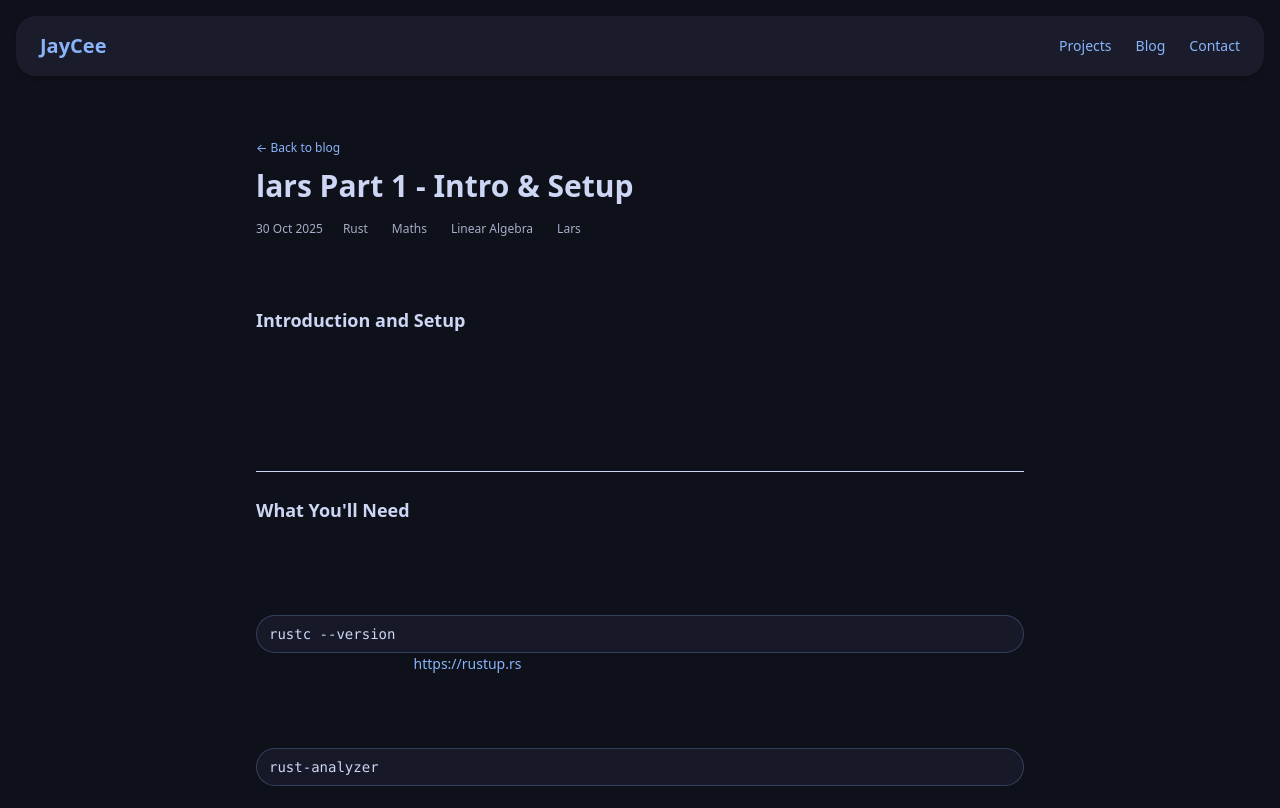
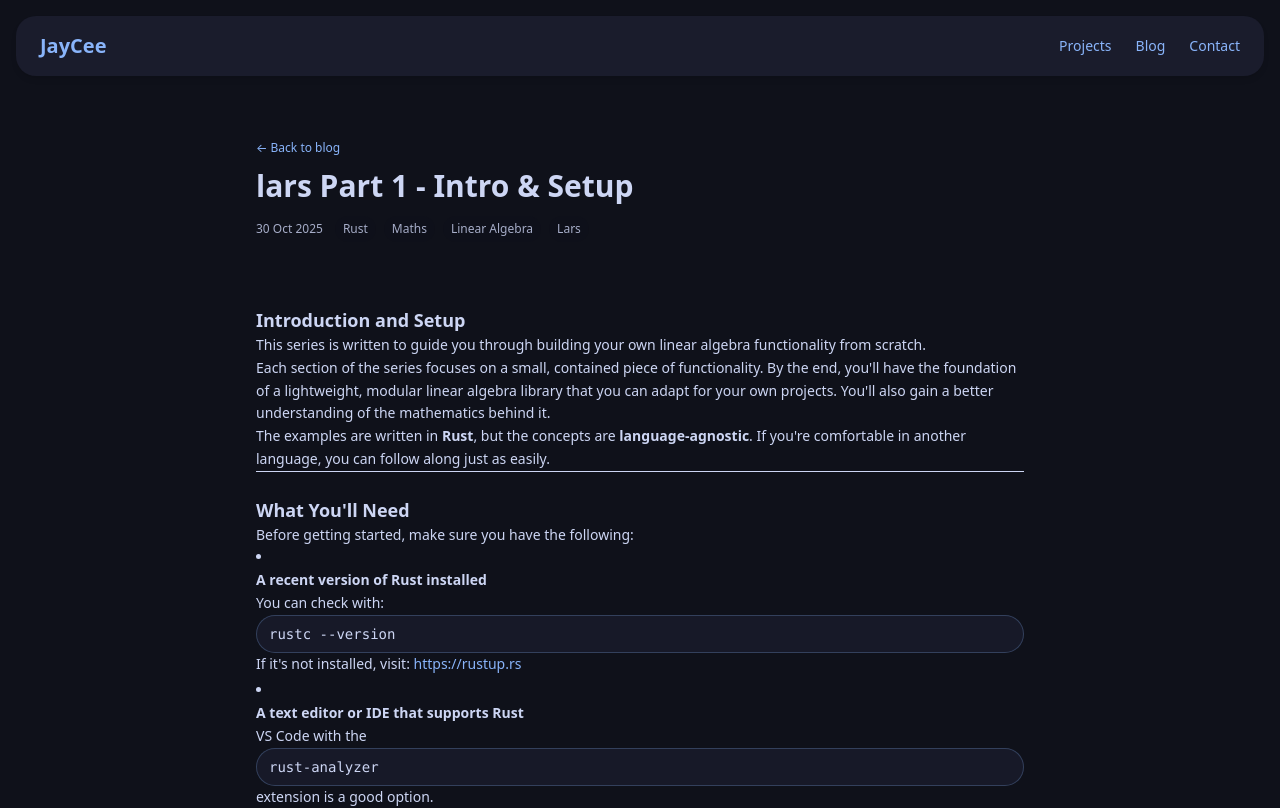
Before and after one commit to JCooper-Bit/my-website, a Next.js app: page /blog/lars-intro in a window 1280 px wide. Shown: the top 808 px of the page. Built offline with nearby package versions, Linux system fonts and the light colour scheme.

Commit message:
Fixed text

```diff
--- a/app/blog/[slug]/page.tsx
+++ b/app/blog/[slug]/page.tsx
@@ -86,13 +86,13 @@ export default async function BlogPostPage({ params }: BlogPostPageProps) {
     ),
     h2: ({ node, ...props }) => (
       <h2
-        className="pt-6 text-base sm:text-lg font-semibold text-text"
+        className="pt-6 text-text sm:text-lg font-semibold text-text"
         {...props}
       />
     ),
     p: ({ node, ...props }) => (
       <p
-        className="text-sm sm:text-base leading-relaxed text-text"
+        className="text-sm sm:text-text leading-relaxed text-text"
         {...props}
       />
     ),
@@ -103,7 +103,7 @@ export default async function BlogPostPage({ params }: BlogPostPageProps) {
       />
     ),
     li: ({ node, ...props }) => (
-      <li className="text-sm sm:text-base leading-relaxed" {...props} />
+      <li className="text-sm sm:text-text leading-relaxed" {...props} />
     ),
     a: ({ node, ...props }) => (
       <a
```
